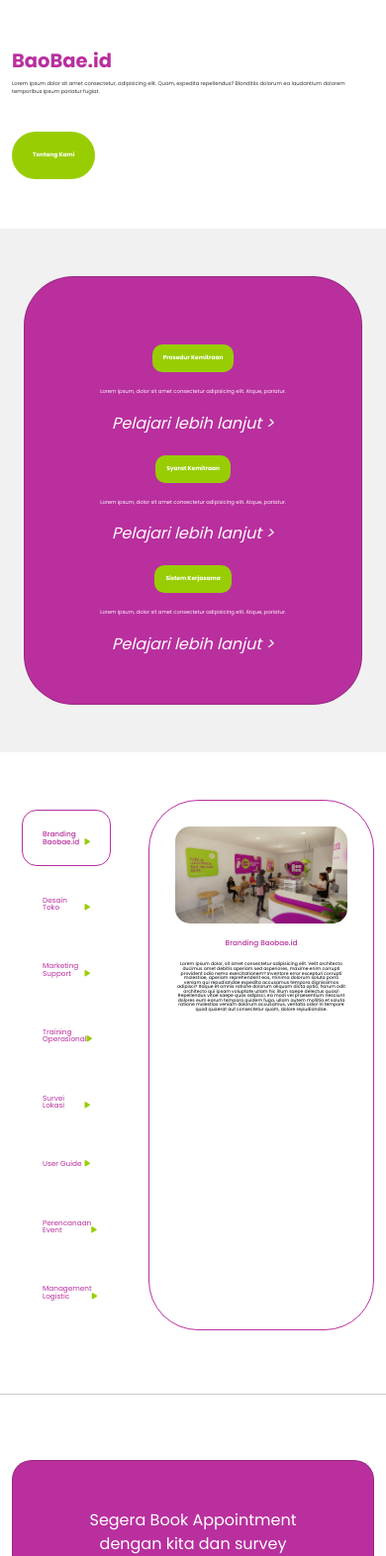
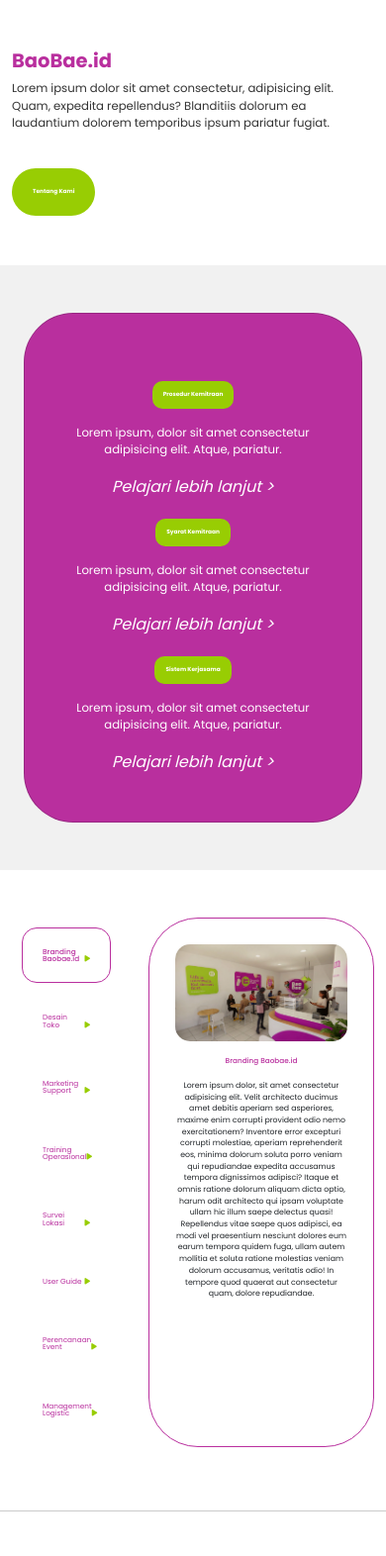
Before and after one commit to ahmadhusain98/ahmadhusain98.github.io, a PHP site: page / in a window 390 px wide. Shown: the part 56-1628 px from the top of the page at 99% size. Run offline with PHP 8.4, Linux system fonts and the light colour scheme.

Commit message:
fixed text responsive

```diff
--- a/index.php
+++ b/index.php
@@ -31,16 +31,16 @@
             <div class="collapse navbar-collapse" id="navbarNav">
                 <ul class="navbar-nav ms-auto">
                     <li class="nav-item">
-                        <a class="nav-link active" aria-current="page" href="#">Beranda</a>
+                        <a class="nav-link text active" aria-current="page" href="#">Beranda</a>
                     </li>
                     <li class="nav-item">
-                        <a class="nav-link" href="#">Kemitraan</a>
+                        <a class="nav-link text" href="#">Kemitraan</a>
                     </li>
                     <li class="nav-item">
-                        <a class="nav-link" href="#">Tentang Kami</a>
+                        <a class="nav-link text" href="#">Tentang Kami</a>
                     </li>
                     <li class="nav-item">
-                        <a class="nav-link" href="#">Program</a>
+                        <a class="nav-link text" href="#">Program</a>
                     </li>
                 </ul>
             </div>
@@ -118,99 +118,99 @@
         <div class="container">
             <div class="row g-5">
                 <div class="col-md-4 col-4">
-                    <button type="button" id="btn1" class="btn btn-accordion d-flex justify-content-between align-items-center w-100" onclick="ct(1)">Branding Baobae.id <i class="fa-solid fa-play"></i></button>
-                    <button type="button" id="btn2" class="btn btn-accordion d-flex justify-content-between align-items-center w-100" onclick="ct(2)">Desain Toko <i class="fa-solid fa-play"></i></button>
-                    <button type="button" id="btn3" class="btn btn-accordion d-flex justify-content-between align-items-center w-100" onclick="ct(3)">Marketing Support <i class="fa-solid fa-play"></i></button>
-                    <button type="button" id="btn4" class="btn btn-accordion d-flex justify-content-between align-items-center w-100" onclick="ct(4)">Training Operasional <i class="fa-solid fa-play"></i></button>
-                    <button type="button" id="btn5" class="btn btn-accordion d-flex justify-content-between align-items-center w-100" onclick="ct(5)">Survei Lokasi <i class="fa-solid fa-play"></i></button>
-                    <button type="button" id="btn6" class="btn btn-accordion d-flex justify-content-between align-items-center w-100" onclick="ct(6)">User Guide <i class="fa-solid fa-play"></i></button>
-                    <button type="button" id="btn7" class="btn btn-accordion d-flex justify-content-between align-items-center w-100" onclick="ct(7)">Perencanaan Event <i class="fa-solid fa-play"></i></button>
-                    <button type="button" id="btn8" class="btn btn-accordion d-flex justify-content-between align-items-center w-100" onclick="ct(8)">Management Logistic <i class="fa-solid fa-play"></i></button>
+                    <button type="button" id="btn1" class="btn text2 btn-accordion d-flex justify-content-between align-items-center w-100" onclick="ct(1)">Branding Baobae.id <i class="fa-solid fa-play"></i></button>
+                    <button type="button" id="btn2" class="btn text2 btn-accordion d-flex justify-content-between align-items-center w-100" onclick="ct(2)">Desain Toko <i class="fa-solid fa-play"></i></button>
+                    <button type="button" id="btn3" class="btn text2 btn-accordion d-flex justify-content-between align-items-center w-100" onclick="ct(3)">Marketing Support <i class="fa-solid fa-play"></i></button>
+                    <button type="button" id="btn4" class="btn text2 btn-accordion d-flex justify-content-between align-items-center w-100" onclick="ct(4)">Training Operasional <i class="fa-solid fa-play"></i></button>
+                    <button type="button" id="btn5" class="btn text2 btn-accordion d-flex justify-content-between align-items-center w-100" onclick="ct(5)">Survei Lokasi <i class="fa-solid fa-play"></i></button>
+                    <button type="button" id="btn6" class="btn text2 btn-accordion d-flex justify-content-between align-items-center w-100" onclick="ct(6)">User Guide <i class="fa-solid fa-play"></i></button>
+                    <button type="button" id="btn7" class="btn text2 btn-accordion d-flex justify-content-between align-items-center w-100" onclick="ct(7)">Perencanaan Event <i class="fa-solid fa-play"></i></button>
+                    <button type="button" id="btn8" class="btn text2 btn-accordion d-flex justify-content-between align-items-center w-100" onclick="ct(8)">Management Logistic <i class="fa-solid fa-play"></i></button>
                 </div>
                 <div class="col-md-8 col-8">
                     <div class="card h-100" id="content1">
-                        <div class="card-body text-center">
+                        <div class="card-body text-center text2">
                             <div class="content-accordion">
                                 <img src="./img/image_accordion.webp" alt="" srcset="" class="img-s3 mb-3">
                                 <div class="h3 mb-3">Branding Baobae.id</div>
-                                <p class="text">
+                                <p>
                                     Lorem ipsum dolor, sit amet consectetur adipisicing elit. Velit architecto ducimus amet debitis aperiam sed asperiores, maxime enim corrupti provident odio nemo exercitationem? Inventore error excepturi corrupti molestiae, aperiam reprehenderit eos, minima dolorum soluta porro veniam qui repudiandae expedita accusamus tempora dignissimos adipisci? Itaque et omnis ratione dolorum aliquam dicta optio, harum odit architecto qui ipsam voluptate ullam hic illum saepe delectus quasi! Repellendus vitae saepe quos adipisci, ea modi vel praesentium nesciunt dolores eum earum tempora quidem fuga, ullam autem mollitia et soluta ratione molestias veniam dolorum accusamus, veritatis odio! In tempore quod quaerat aut consectetur quam, dolore repudiandae.
                                 </p>
                             </div>
                         </div>
                     </div>
                     <div class="card h-100" id="content2">
-                        <div class="card-body text-center">
+                        <div class="card-body text-center text2">
                             <div class="content-accordion">
                                 <img src="./img/g2.webp" alt="" srcset="" class="img-s3 mb-3">
                                 <div class="h3 mb-3">Desain Toko</div>
-                                <p class="text">
+                                <p>
                                     Lorem ipsum dolor, sit amet consectetur adipisicing elit. Velit architecto ducimus amet debitis aperiam sed asperiores, maxime enim corrupti provident odio nemo exercitationem? Inventore error excepturi corrupti molestiae, aperiam reprehenderit eos, minima dolorum soluta porro veniam qui repudiandae expedita accusamus tempora dignissimos adipisci? Itaque et omnis ratione dolorum aliquam dicta optio, harum odit architecto qui ipsam voluptate ullam hic illum saepe delectus quasi! Repellendus vitae saepe quos adipisci, ea modi vel praesentium nesciunt dolores eum earum tempora quidem fuga, ullam autem mollitia et soluta ratione molestias veniam dolorum accusamus, veritatis odio! In tempore quod quaerat aut consectetur quam, dolore repudiandae.
                                 </p>
                             </div>
                         </div>
                     </div>
                     <div class="card h-100" id="content3">
-                        <div class="card-body text-center">
+                        <div class="card-body text-center text2">
                             <div class="content-accordion">
                                 <img src="./img/g1.webp" alt="" srcset="" class="img-s3 mb-3">
                                 <div class="h3 mb-3">Marketing Support</div>
-                                <p class="text">
+                                <p>
                                     Lorem ipsum dolor, sit amet consectetur adipisicing elit. Velit architecto ducimus amet debitis aperiam sed asperiores, maxime enim corrupti provident odio nemo exercitationem? Inventore error excepturi corrupti molestiae, aperiam reprehenderit eos, minima dolorum soluta porro veniam qui repudiandae expedita accusamus tempora dignissimos adipisci? Itaque et omnis ratione dolorum aliquam dicta optio, harum odit architecto qui ipsam voluptate ullam hic illum saepe delectus quasi! Repellendus vitae saepe quos adipisci, ea modi vel praesentium nesciunt dolores eum earum tempora quidem fuga, ullam autem mollitia et soluta ratione molestias veniam dolorum accusamus, veritatis odio! In tempore quod quaerat aut consectetur quam, dolore repudiandae.
                                 </p>
                             </div>
                         </div>
                     </div>
                     <div class="card h-100" id="content4">
-                        <div class="card-body text-center">
+                        <div class="card-body text-center text2">
                             <div class="content-accordion">
                                 <img src="./img/g3.webp" alt="" srcset="" class="img-s3 mb-3">
                                 <div class="h3 mb-3">Training Operasional</div>
-                                <p class="text">
+                                <p>
                                     Lorem ipsum dolor, sit amet consectetur adipisicing elit. Velit architecto ducimus amet debitis aperiam sed asperiores, maxime enim corrupti provident odio nemo exercitationem? Inventore error excepturi corrupti molestiae, aperiam reprehenderit eos, minima dolorum soluta porro veniam qui repudiandae expedita accusamus tempora dignissimos adipisci? Itaque et omnis ratione dolorum aliquam dicta optio, harum odit architecto qui ipsam voluptate ullam hic illum saepe delectus quasi! Repellendus vitae saepe quos adipisci, ea modi vel praesentium nesciunt dolores eum earum tempora quidem fuga, ullam autem mollitia et soluta ratione molestias veniam dolorum accusamus, veritatis odio! In tempore quod quaerat aut consectetur quam, dolore repudiandae.
                                 </p>
                             </div>
                         </div>
                     </div>
                     <div class="card h-100" id="content5">
-                        <div class="card-body text-center">
+                        <div class="card-body text-center text2">
                             <div class="content-accordion">
                                 <img src="./img/g6.webp" alt="" srcset="" class="img-s3 mb-3">
                                 <div class="h3 mb-3">Survei Lokasi</div>
-                                <p class="text">
+                                <p>
                                     Lorem ipsum dolor, sit amet consectetur adipisicing elit. Velit architecto ducimus amet debitis aperiam sed asperiores, maxime enim corrupti provident odio nemo exercitationem? Inventore error excepturi corrupti molestiae, aperiam reprehenderit eos, minima dolorum soluta porro veniam qui repudiandae expedita accusamus tempora dignissimos adipisci? Itaque et omnis ratione dolorum aliquam dicta optio, harum odit architecto qui ipsam voluptate ullam hic illum saepe delectus quasi! Repellendus vitae saepe quos adipisci, ea modi vel praesentium nesciunt dolores eum earum tempora quidem fuga, ullam autem mollitia et soluta ratione molestias veniam dolorum accusamus, veritatis odio! In tempore quod quaerat aut consectetur quam, dolore repudiandae.
                                 </p>
                             </div>
                         </div>
                     </div>
                     <div class="card h-100" id="content6">
-                        <div class="card-body text-center">
+                        <div class="card-body text-center text2">
                             <div class="content-accordion">
                                 <img src="./img/g7.webp" alt="" srcset="" class="img-s3 mb-3">
                                 <div class="h3 mb-3">User Guide</div>
-                                <p class="text">
+                                <p>
                                     Lorem ipsum dolor, sit amet consectetur adipisicing elit. Velit architecto ducimus amet debitis aperiam sed asperiores, maxime enim corrupti provident odio nemo exercitationem? Inventore error excepturi corrupti molestiae, aperiam reprehenderit eos, minima dolorum soluta porro veniam qui repudiandae expedita accusamus tempora dignissimos adipisci? Itaque et omnis ratione dolorum aliquam dicta optio, harum odit architecto qui ipsam voluptate ullam hic illum saepe delectus quasi! Repellendus vitae saepe quos adipisci, ea modi vel praesentium nesciunt dolores eum earum tempora quidem fuga, ullam autem mollitia et soluta ratione molestias veniam dolorum accusamus, veritatis odio! In tempore quod quaerat aut consectetur quam, dolore repudiandae.
                                 </p>
                             </div>
                         </div>
                     </div>
                     <div class="card h-100" id="content7">
-                        <div class="card-body text-center">
+                        <div class="card-body text-center text2">
                             <div class="content-accordion">
                                 <img src="./img/g10.webp" alt="" srcset="" class="img-s3 mb-3">
                                 <div class="h3 mb-3">Perencanaan Event</div>
-                                <p class="text">
+                                <p>
                                     Lorem ipsum dolor, sit amet consectetur adipisicing elit. Velit architecto ducimus amet debitis aperiam sed asperiores, maxime enim corrupti provident odio nemo exercitationem? Inventore error excepturi corrupti molestiae, aperiam reprehenderit eos, minima dolorum soluta porro veniam qui repudiandae expedita accusamus tempora dignissimos adipisci? Itaque et omnis ratione dolorum aliquam dicta optio, harum odit architecto qui ipsam voluptate ullam hic illum saepe delectus quasi! Repellendus vitae saepe quos adipisci, ea modi vel praesentium nesciunt dolores eum earum tempora quidem fuga, ullam autem mollitia et soluta ratione molestias veniam dolorum accusamus, veritatis odio! In tempore quod quaerat aut consectetur quam, dolore repudiandae.
                                 </p>
                             </div>
                         </div>
                     </div>
                     <div class="card h-100" id="content8">
-                        <div class="card-body text-center">
+                        <div class="card-body text-center text2">
                             <div class="content-accordion">
                                 <img src="./img/g9.webp" alt="" srcset="" class="img-s3 mb-3">
                                 <div class="h3 mb-3">Management Logistic</div>
-                                <p class="text">
+                                <p>
                                     Lorem ipsum dolor, sit amet consectetur adipisicing elit. Velit architecto ducimus amet debitis aperiam sed asperiores, maxime enim corrupti provident odio nemo exercitationem? Inventore error excepturi corrupti molestiae, aperiam reprehenderit eos, minima dolorum soluta porro veniam qui repudiandae expedita accusamus tempora dignissimos adipisci? Itaque et omnis ratione dolorum aliquam dicta optio, harum odit architecto qui ipsam voluptate ullam hic illum saepe delectus quasi! Repellendus vitae saepe quos adipisci, ea modi vel praesentium nesciunt dolores eum earum tempora quidem fuga, ullam autem mollitia et soluta ratione molestias veniam dolorum accusamus, veritatis odio! In tempore quod quaerat aut consectetur quam, dolore repudiandae.
                                 </p>
                             </div>
--- a/mycss.css
+++ b/mycss.css
@@ -90,7 +90,17 @@
 }
 
 .text {
-    font-size: 1.35vw;
+    font-size: 3vw;
+    @media (min-width: 768px) {
+        font-size: 1.35vw;
+    }
+}
+
+.text2 {
+    font-size: 2vw;
+    @media (min-width: 768px) {
+        font-size: 1.35vw;
+    }
 }
 
 #sec2 {
```
